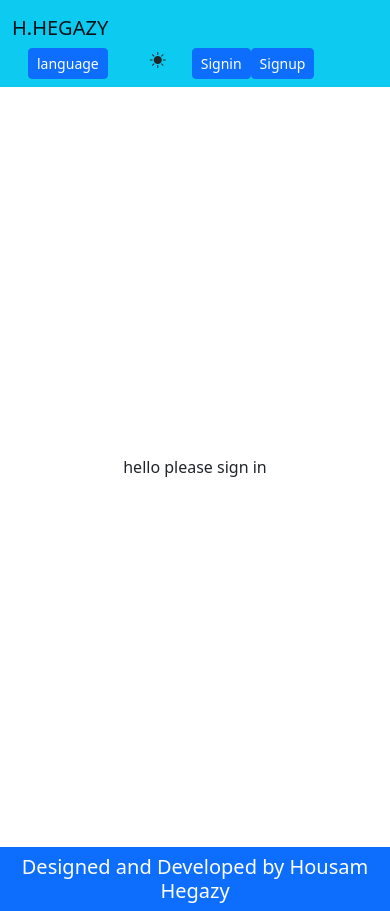
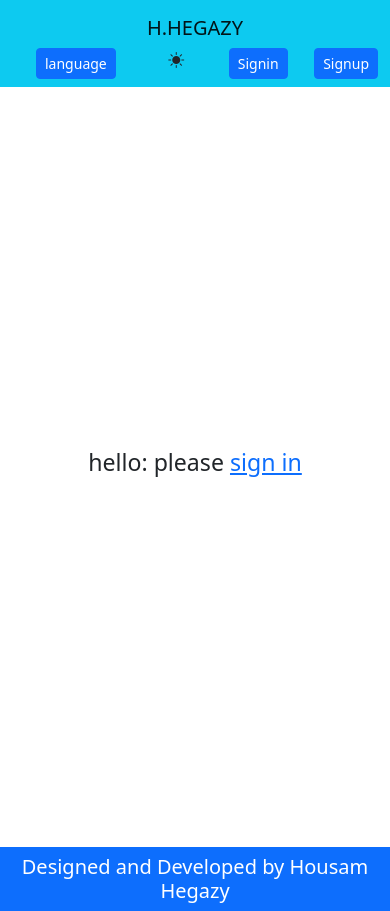
Before and after one commit to housamhegazy/fbApp, a React (Create React App) app: page / in a window 390 px wide. Built offline with nearby package versions, Linux system fonts and the light colour scheme; no server answers.

Commit message:
ssssssssss

```diff
--- a/src/App.css
+++ b/src/App.css
@@ -2,7 +2,7 @@ main{
   display: flex;
   justify-content: center;
   align-items: center;
-  min-height: 90vh;
+  min-height: calc(100vh - 96px);
 }
 
 .dark main {
--- a/src/comp/Header.jsx
+++ b/src/comp/Header.jsx
@@ -33,20 +33,20 @@ const Header = () => {
                     i18n.changeLanguage("en");
                   }}>
                   <p className="m-0">english</p>
-                  {i18n.changeLanguage && <i className="bi bi-check"></i>}
+                  {i18n.language == "en" && <i className="bi bi-check"></i>}
               </li>
               <li dir="auto" className="d-flex justify-content-start" onClick={()=>{
                     i18n.changeLanguage("ar");
                   }}>
 
-                  {i18n.changeLanguage && <i className="bi bi-check"></i>}
+                  {i18n.language == "ar" && <i className="bi bi-check"></i>}
                   <p className="m-0">العربيه</p>
               </li>
               <li dir="auto" className="d-flex justify-content-start" onClick={()=>{
                     i18n.changeLanguage("fr");
                   }}>
                   <p className="m-0">france</p>
-                  {i18n.changeLanguage && <i className="bi bi-check"></i>}
+                  {i18n.language == "fr" && <i className="bi bi-check"></i>}
               </li>
             </ul>
           </button>
@@ -62,20 +62,24 @@ const Header = () => {
           </div>
           {!user &&
             <>
-            <Link to={"/signin"} className="btn btn-primary btn-sm">{t("signin")}</Link>
-            <Link to={"/signup"} className="btn btn-primary btn-sm">{t("signup")}</Link>
+            <Link to={"/signin"} className="btn btn-primary btn-sm mx-2">{t("signin")}</Link>
+            <Link to={"/signup"} className="btn btn-primary btn-sm mx-2">{t("signup")}</Link>
             </>
           }
           {user &&
+          <>
           <button onClick={()=>{
             SignoutFun()
-          }} className="btn btn-danger btn-sm mx-3">{t("signout")}</button>}
+          }} className="btn btn-danger btn-sm mx-3">{t("signout")}</button>
+          <button className="navbar-toggler" type="button" data-bs-toggle="collapse" data-bs-target="#navbarNav" aria-controls="navbarNav" aria-expanded="false" aria-label="Toggle navigation">
+            <span className="navbar-toggler-icon" />
+          </button>
+          </>
+          }
       </div>
+
       {user && <>
-      <button className="navbar-toggler" type="button" data-bs-toggle="collapse" data-bs-target="#navbarNav" aria-controls="navbarNav" aria-expanded="false" aria-label="Toggle navigation">
-        <span className="navbar-toggler-icon" />
-      </button>
-        <div className="collapse navbar-collapse" id="navbarNav">
+    <div className="collapse navbar-collapse" id="navbarNav">
       <ul className="navbar-nav">
         <li className="nav-item">
           <Link className="nav-link" to={"/about"}>{t("support")}</Link>
--- a/src/comp/header.css
+++ b/src/comp/header.css
@@ -51,6 +51,30 @@
 .dark .bi-brightness-high-fill{
   display:none
 }
+
 .container-fluid .btns{
   display: flex;
+  justify-content: space-between;
+  width:100%
 }
+.container-fluid{
+  flex-wrap: nowrap;
+}
+.navbar-brand{
+  width:100%;
+  text-align: center;
+}
+@media(max-width:975px){
+  .container-fluid{
+    display: flex;
+    flex-direction: column;
+    justify-content: center;
+    align-items: center;
+
+  }
+  .container-fluid .btns{
+    display: flex;
+    justify-content: space-between;
+    width:100%
+  }
+}
--- a/src/pages/About.jsx
+++ b/src/pages/About.jsx
@@ -5,6 +5,7 @@ import { useAuthState } from 'react-firebase-hooks/auth';
 import { auth } from '../firebase/config';
 import { useEffect } from 'react';
 import { useNavigate } from 'react-router-dom';
+import ReactLoading from "react-loading";
 
 function About(){
   const [user, loading, error] = useAuthState(auth);
@@ -20,7 +21,15 @@ function About(){
     }
 },[])
 if(loading){
-  return(<><h1>loading ...........</h1></>)
+  return (
+    <>
+      <Header/>
+      <main>
+      <ReactLoading type={"spin"} color={"red"} height={200} width={200} />
+      </main>
+      <Footer/>
+    </>
+  );
 }
 if(error){
   return(<><h1>{error.message} ...........</h1></>)
--- a/src/pages/Profile.jsx
+++ b/src/pages/Profile.jsx
@@ -7,12 +7,14 @@ import { useEffect } from 'react';
 import { useNavigate } from 'react-router-dom';
 import Moment from 'react-moment';
 import {  deleteUser } from "firebase/auth";
+import ReactLoading from "react-loading";
+
 
 function Profile(){
   const [user, loading, error] = useAuthState(auth);
   const navigate = useNavigate();
   useEffect(()=>{
-    if(!user){
+    if(!user && !loading){
       navigate("/")
     }
     if(user){
@@ -29,7 +31,15 @@ const deleteAccount =()=>{
   });
 }
 if(loading){
-  return(<><h1>loading ...........</h1></>)
+  return (
+    <>
+      <Header/>
+      <main>
+      <ReactLoading type={"spin"} color={"red"} height={200} width={200} />
+      </main>
+      <Footer/>
+    </>
+  );
 }
 if(error){
   return(<><h1>{error.message} ...........</h1></>)
--- a/src/pages/home/Home.jsx
+++ b/src/pages/home/Home.jsx
@@ -13,6 +13,8 @@ import { doc, setDoc } from "firebase/firestore";
 import SnackBar from "../../shared/SnackBar";
 import MyClock from "../../comp/clock";
 import ReactLoading from "react-loading";
+import { Link } from "react-router-dom";
+import { useTranslation } from "react-i18next";
 
 function Home() {
   const [user, loading, error] = useAuthState(auth);
@@ -22,6 +24,8 @@ function Home() {
   const [title, setTitle] = useState("");
   const [showLoading,setshowLoading] = useState(false)
   const [showSnackbar, setshowSnackbar] = useState(false)
+  const { t, i18n } = useTranslation();
+
   const openModale = () => {
     setshowmodale(true);
   };
@@ -88,7 +92,16 @@ function Home() {
           <title>home </title>
         </Helmet>
         <Header />
-        <main>hello please sign in</main>
+        <main><h3>
+
+            {i18n.language === "en" && "hello: please "}
+            {i18n.language === "ar" && " مرحبا من فضلك "}
+            {i18n.language === "fr" && "Bonjour! S'il vous plait "}
+          <Link to={"/signin"}>
+            {i18n.language === "en" && "sign in"}
+            {i18n.language === "ar" && "سجل الدخول"}
+            {i18n.language === "fr" && "s'identifier"}
+        </Link></h3></main>
         <Footer />
       </>
     );
```
